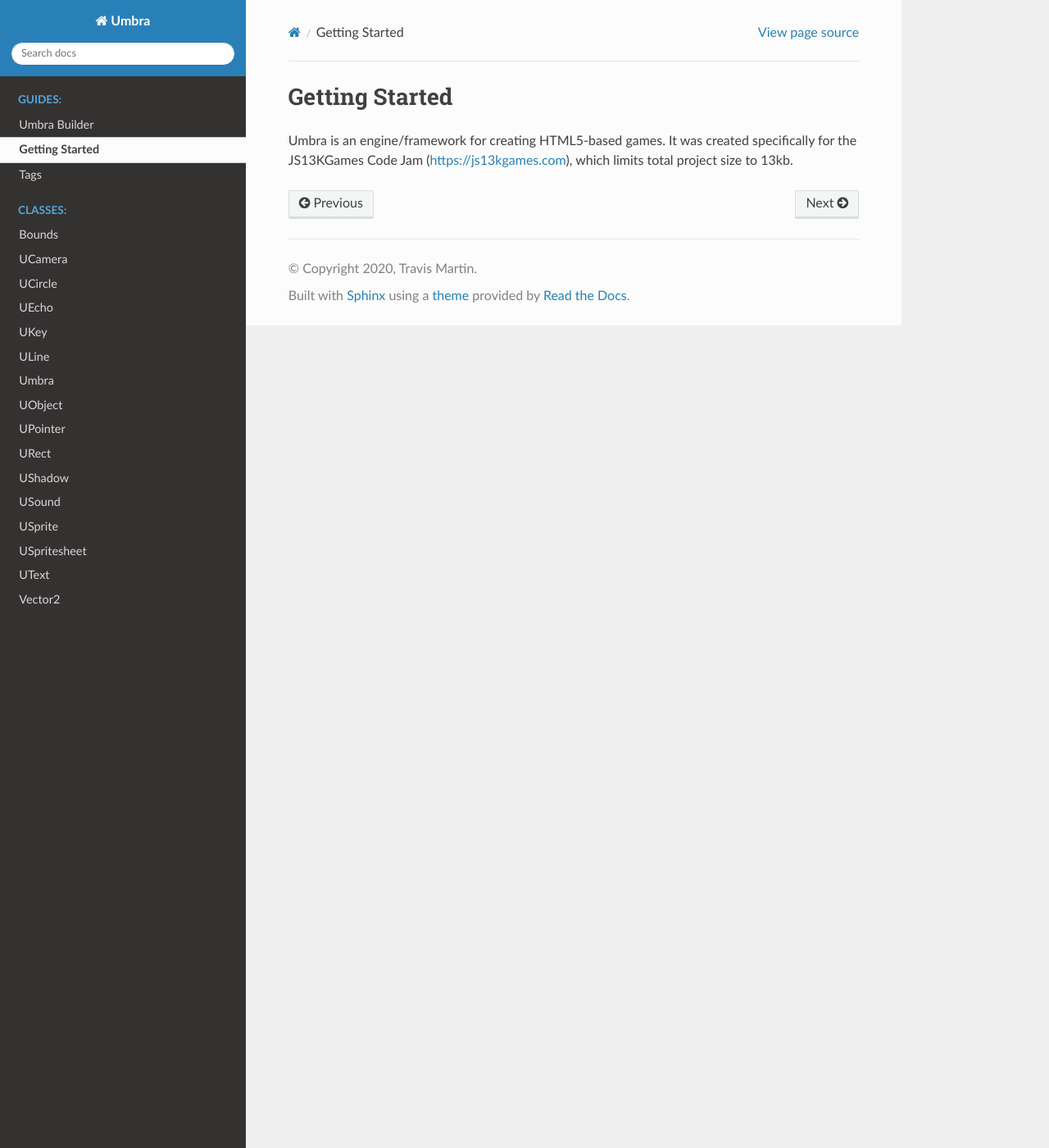
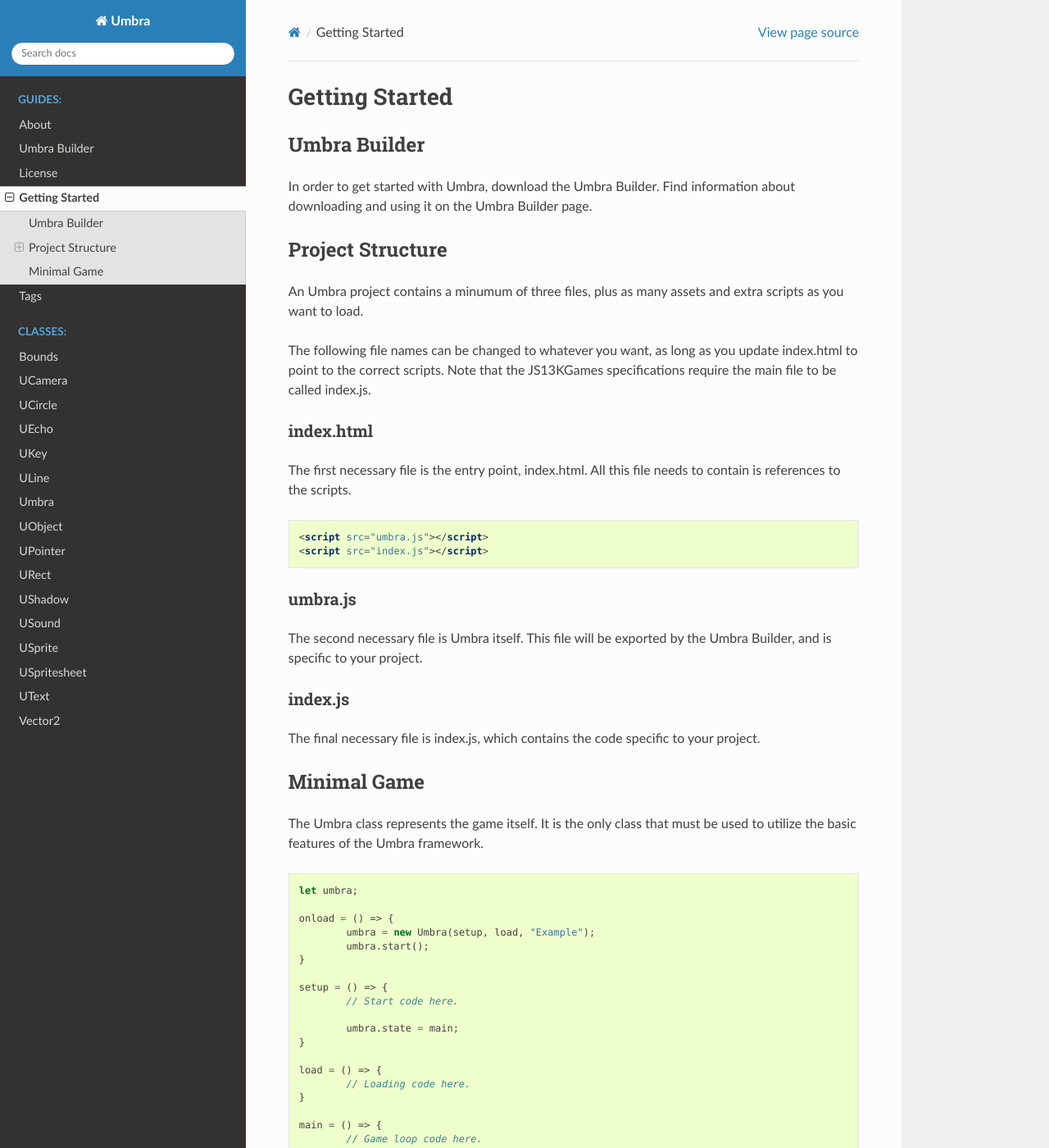
Before and after one commit to Lakuna/ugl, a Sphinx documentation site: the page built from docs/guides/start.rst, in a window 1280 px wide and 1400 px high. Shown: the whole window at 82% size. Built offline with Sphinx 7.4.7 and the Read the Docs theme 2.0.0, drawn with Linux system fonts in a browser that asks for light colours; some of the changed text lies outside the part shown.

Commit message:
Final documentation update for 1.0.

```diff
--- a/docs/guides/start.rst
+++ b/docs/guides/start.rst
@@ -1,3 +1,65 @@
 Getting Started
 ===============
-Umbra is an engine/framework for creating HTML5-based games. It was created specifically for the JS13KGames Code Jam (https://js13kgames.com), which limits total project size to 13kb.
+
+Umbra Builder
+-------------
+In order to get started with Umbra, download the Umbra Builder. Find information about downloading and using it on the Umbra Builder page.
+
+Project Structure
+-----------------
+An Umbra project contains a minumum of three files, plus as many assets and extra scripts as you want to load.
+
+The following file names can be changed to whatever you want, as long as you update index.html to point to the correct scripts.
+Note that the JS13KGames specifications require the main file to be called index.js.
+
+index.html
+~~~~~~~~~~
+The first necessary file is the entry point, index.html. All this file needs to contain is references to the scripts.
+
+.. code-block:: html
+
+	<script src="umbra.js"></script>
+	<script src="index.js"></script>
+
+umbra.js
+~~~~~~~~
+The second necessary file is Umbra itself. This file will be exported by the Umbra Builder, and is specific to your project.
+
+index.js
+~~~~~~~~
+The final necessary file is index.js, which contains the code specific to your project.
+
+Minimal Game
+------------
+The Umbra class represents the game itself. It is the only class that must be used to utilize the basic features of the Umbra framework.
+
+.. code-block:: javascript
+
+	let umbra;
+
+	onload = () => {
+		umbra = new Umbra(setup, load, "Example");
+		umbra.start();
+	}
+
+	setup = () => {
+		// Start code here.
+
+		umbra.state = main;
+	}
+
+	load = () => {
+		// Loading code here.
+	}
+
+	main = () => {
+		// Game loop code here.
+	}
+
+In this example:
+
+- Start code is code that will be run as soon as the framework is ready.
+- Loading code is code that will be run each game loop while assets are loading.
+- Game loop code is code that will be run as fast as the computer can handle it.
+
+Note that the fps of the game determines only the speed that the screen is rendered, not the speed that game loops happen. For this reason, it is very dangerous to use the console within the game loop.
```
Also changed, not shown: docs/guides/about.rst (added, +39 -0 lines), docs/guides/builder.rst (+18 -0 lines), docs/guides/license.rst (added, +7 -0 lines), docs/index.rst (+3 -5 lines).
